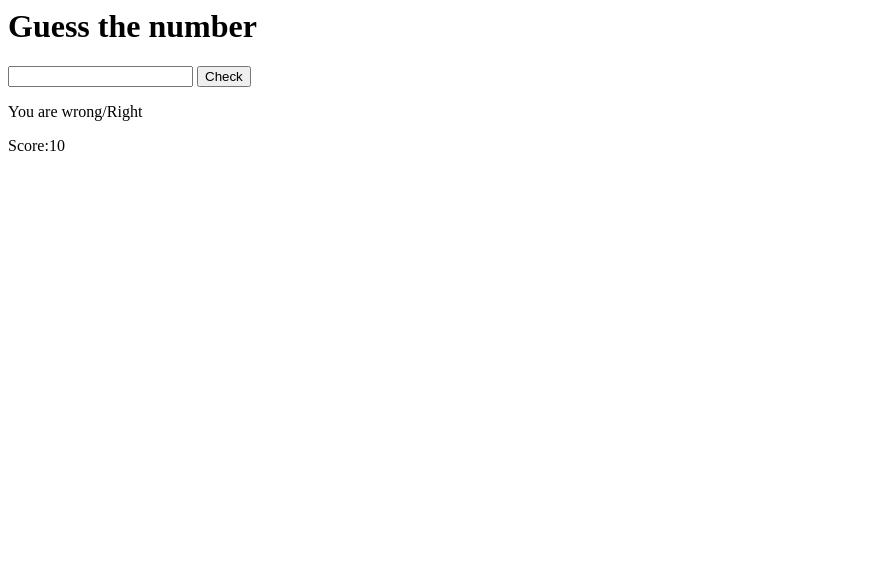
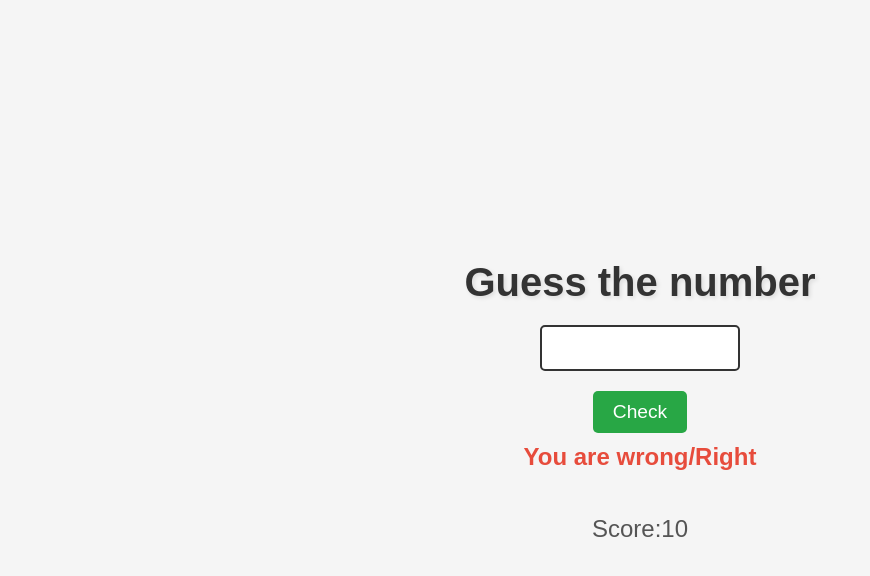
Before and after one commit to Ajay978680/Predictnumbergame, a plain HTML site: page index.html in a window 1280 px wide. Shown: the whole page, without its empty margins (0-870 px from the left). Drawn offline with Linux system fonts and the light colour scheme.

Commit message:
css file is added

```diff
--- a/index.html
+++ b/index.html
@@ -1,3 +1,4 @@
+<link rel="stylesheet" href="style.css">
 <h1>Guess the number</h1>
 <input id="one">
 <button onclick="check()">Check</button>
--- /dev/null
+++ b/style.css
@@ -0,0 +1,72 @@
+body {
+    background-color: #f5f5f5;
+    font-family: 'Arial', sans-serif;
+    display: flex;
+    flex-direction: column;
+    align-items: center;
+    justify-content: center;
+    height: 100vh;
+    margin: 0;
+}
+
+h1 {
+    font-size: 2.5rem;
+    color: #333;
+    margin-bottom: 20px;
+    text-shadow: 2px 2px 4px rgba(0, 0, 0, 0.1);
+}
+
+#one {
+    width: 200px;
+    padding: 10px;
+    border: 2px solid #333;
+    border-radius: 5px;
+    margin-bottom: 20px;
+    font-size: 1.2rem;
+}
+
+button {
+    padding: 10px 20px;
+    background-color: #28a745;
+    color: white;
+    border: none;
+    border-radius: 5px;
+    font-size: 1.2rem;
+    cursor: pointer;
+    transition: background-color 0.3s ease;
+}
+
+button:hover {
+    background-color: #218838;
+}
+
+p {
+    font-size: 1.5rem;
+    color: #333;
+}
+
+#Score {
+    margin-top: 20px;
+    font-size: 1.5rem;
+    color: #555;
+}
+
+#result {
+    margin-top: 10px;
+    font-size: 1.5rem;
+    font-weight: bold;
+    color: #e74c3c;
+}
+
+#result.correct {
+    color: #28a745;
+}
+
+#result.wrong {
+    color: #e74c3c;
+}
+
+.alert {
+    font-size: 1.3rem;
+    color: #e67e22;
+}
```
